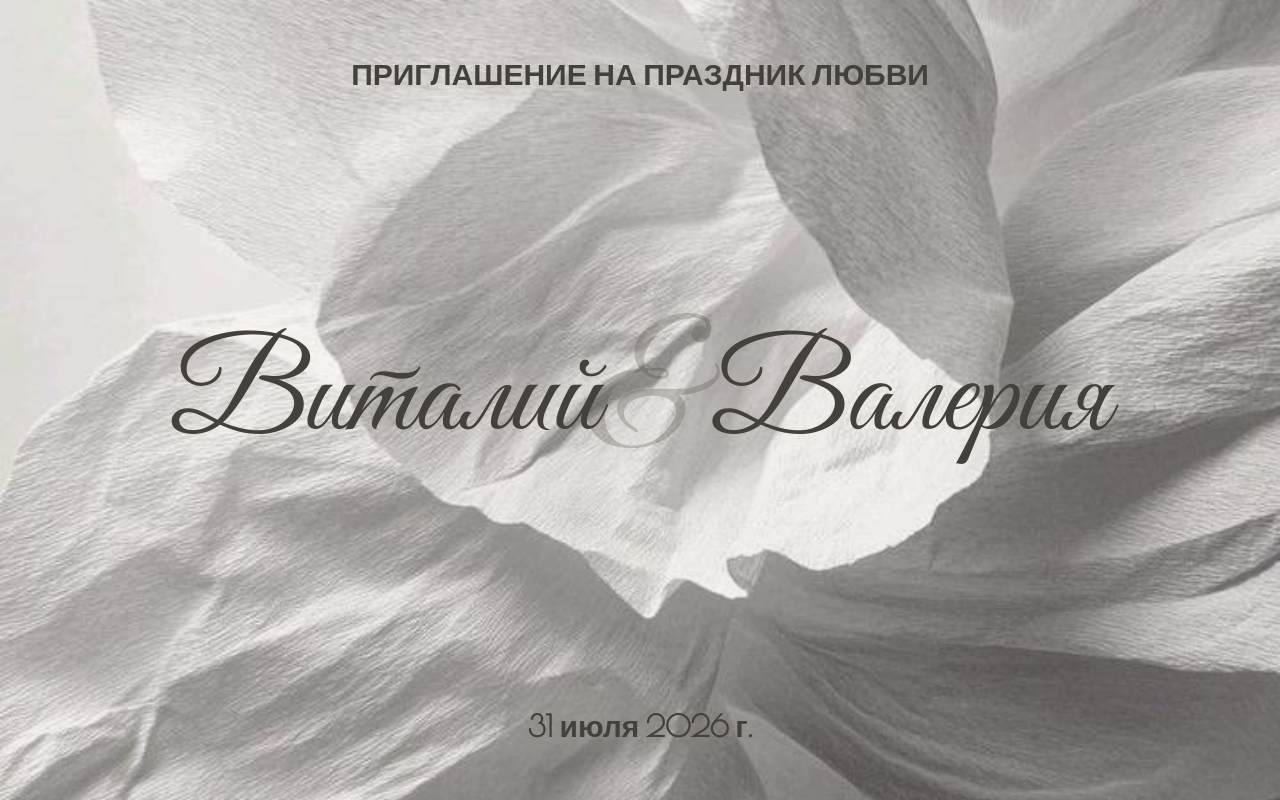
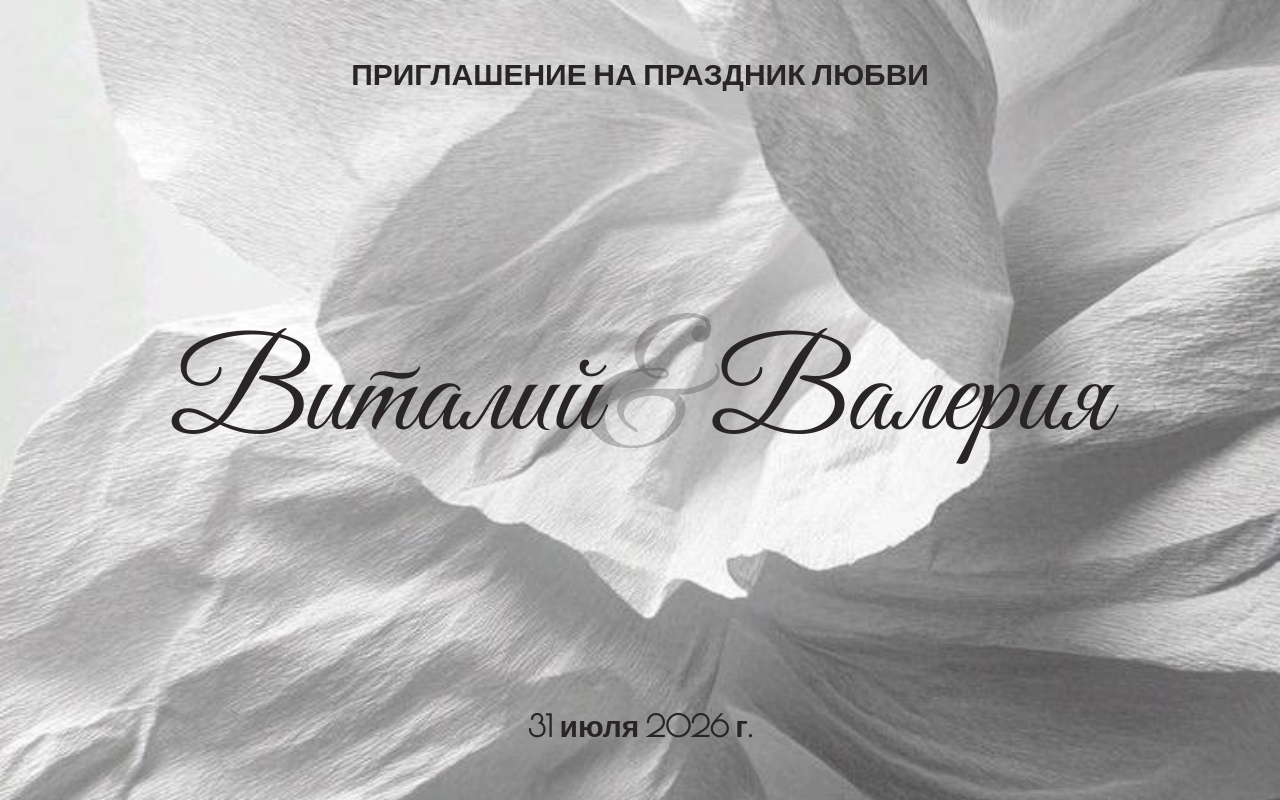
Before and after one commit to arthurtsenin/wedding-app-july, a Next.js app: page / in a window 1280 px wide. Built offline with nearby package versions, Linux system fonts and the light colour scheme.

Commit message:
fix: colors

```diff
--- a/src/app/layout.tsx
+++ b/src/app/layout.tsx
@@ -1,12 +1,12 @@
 import type { Metadata } from "next";
-import { Great_Vibes, Poiret_One } from "next/font/google";
+import { Great_Vibes, Poiret_One ,Inter} from "next/font/google";
 import Image from "next/image";
 import "./globals.css";
 
 import mainBg from "$/main_bg.jpeg";
 
 const primary = Poiret_One({
-  weight: "400",
+  weight: ["400"],
   variable: "--font-primary",
   subsets: ["latin"],
 });
@@ -30,12 +30,12 @@ export default function RootLayout({
   return (
     <html lang="ru" className={"h-full w-full  scroll-smooth"}>
       <body
-        className={`${primary.variable} ${secondary.variable} font-primary antialiased  flex flex-col justify-center text-stone-700`}
+        className={`${primary.variable} ${secondary.variable} font-primary antialiased  flex flex-col justify-center text-stone-800`}
       >
         <Image src={mainBg} fill className="object-cover" priority alt="" />
-        <div className="bg-amber-900/5 absolute inset-0"></div>
+        {/* <div className="bg-amber-900/5 absolute inset-0"></div> */}
 
-        <main className="text-3xl  h-full w-full items-center  overflow-x-hidden flex flex-col justify-between absolute gap-30 inset-0 overflow-auto px-4 ">
+        <main className="text-3xl  h-full w-full items-center font-bold  overflow-x-hidden flex flex-col justify-between absolute gap-30 inset-0 overflow-auto px-4 ">
           {children}
         </main>
       </body>
--- a/src/app/page.tsx
+++ b/src/app/page.tsx
@@ -9,7 +9,7 @@ export default function Home() {
         <h1 className="uppercase">ПРиглашение на праздник любви</h1>
 
         <div className="font-secondary text-7xl font-light md:flex md:text-9xl gap-14 relative">
-          <p className="absolute top-1/2 text-[180px] opacity-25 left-1/2 -translate-x-1/2 -translate-y-1/2">
+          <p className="absolute top-1/2 text-[180px] opacity-25 left-1/2 -translate-x-1/2 -translate-y-1/2 p-8 ">
             &
           </p>
           <p>Виталий</p>
@@ -20,9 +20,9 @@ export default function Home() {
       </section>
 
       <div className=" border-4 p-1 rounded-4xl backdrop-blur-xs">
-        <section className="w-full h-full flex flex-col justify-between gap-14 items-center py-24 text-center  p-4 font-semibold  border-2  rounded-3xl  ">
+        <section className="w-full h-full flex flex-col justify-between gap-14 items-center py-14 text-center  p-4 font-semibold  border-2  rounded-3xl  ">
           <h2 className="uppercase font-bold">ДОРОГИЕ РОДНЫЕ И БЛИЗКИЕ!</h2>
-          <div className="flex flex-col gap-10 text-xl">
+          <div className="flex flex-col gap-8 text-xl">
             <p>В нашей жизни предстоят счастливые перемены!</p>
             <p>
               Мы хотим, чтобы в этот день рядом были самые близкие и дорогие для
@@ -78,7 +78,7 @@ export default function Home() {
       </section>
 
       <section className="w-full h-full flex flex-col justify-between gap-10 items-center py-24 text-center  p-4 font-semibold     ">
-        <h2 className="uppercase font-extrabold relative leading-6">
+        <h2 className="uppercase font-extrabold relative">
           Место встречи
           <p className="font-secondary capitalize text-5xl absolute top-1/2 left-1/2 -translate-x-1/2 z-10 text-black opacity-10">
             Location
@@ -98,7 +98,7 @@ export default function Home() {
         <h2 className="uppercase font-extrabold relative leading-6">
           Пожелания
           <p className="font-secondary capitalize text-5xl absolute top-1/2 left-1/2 -translate-x-1/2 -z-10 text-black opacity-10">
-            wishes
+            Wishes
           </p>
         </h2>
         <div className="flex flex-col justify-center gap-10 text-xl">
```
